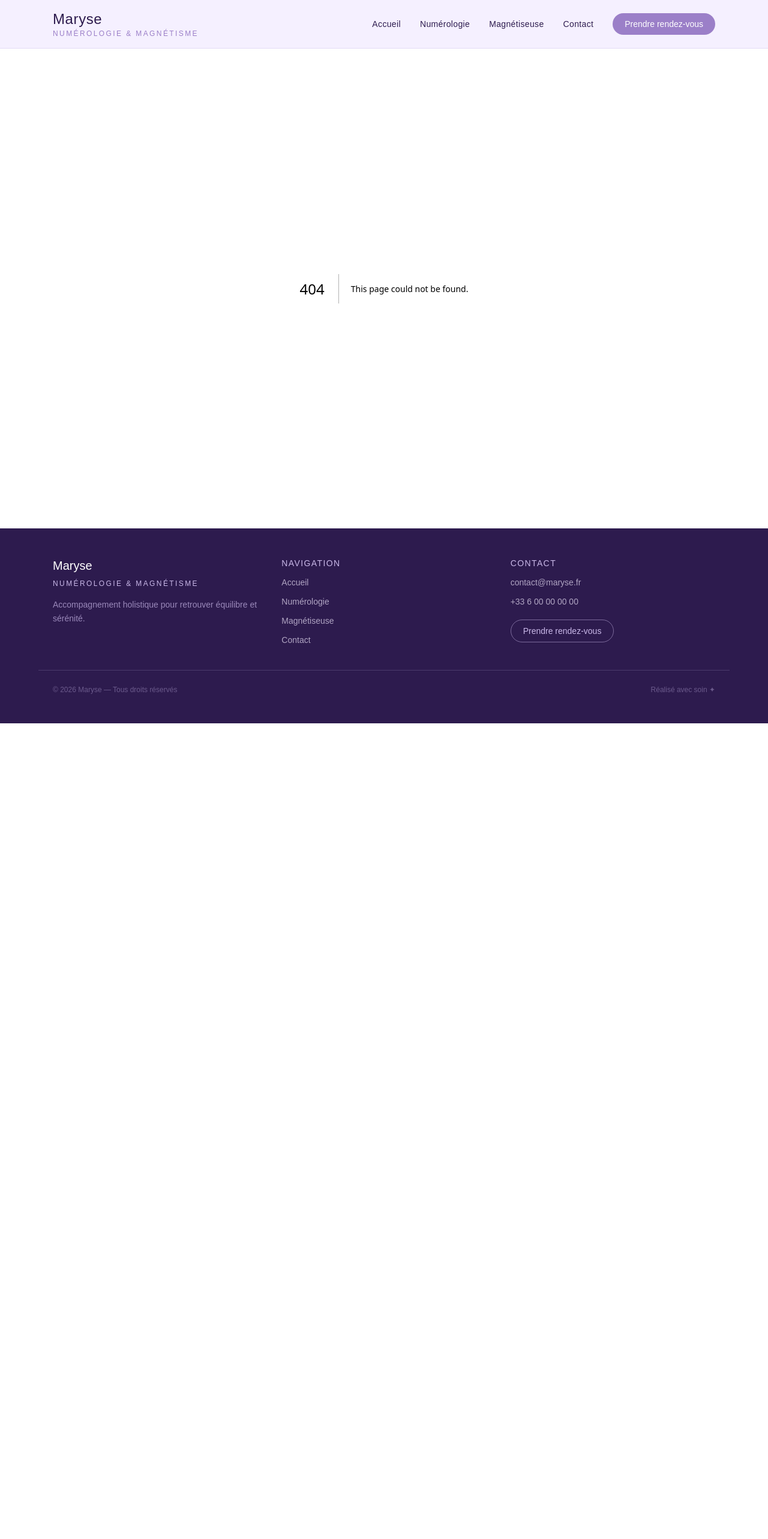
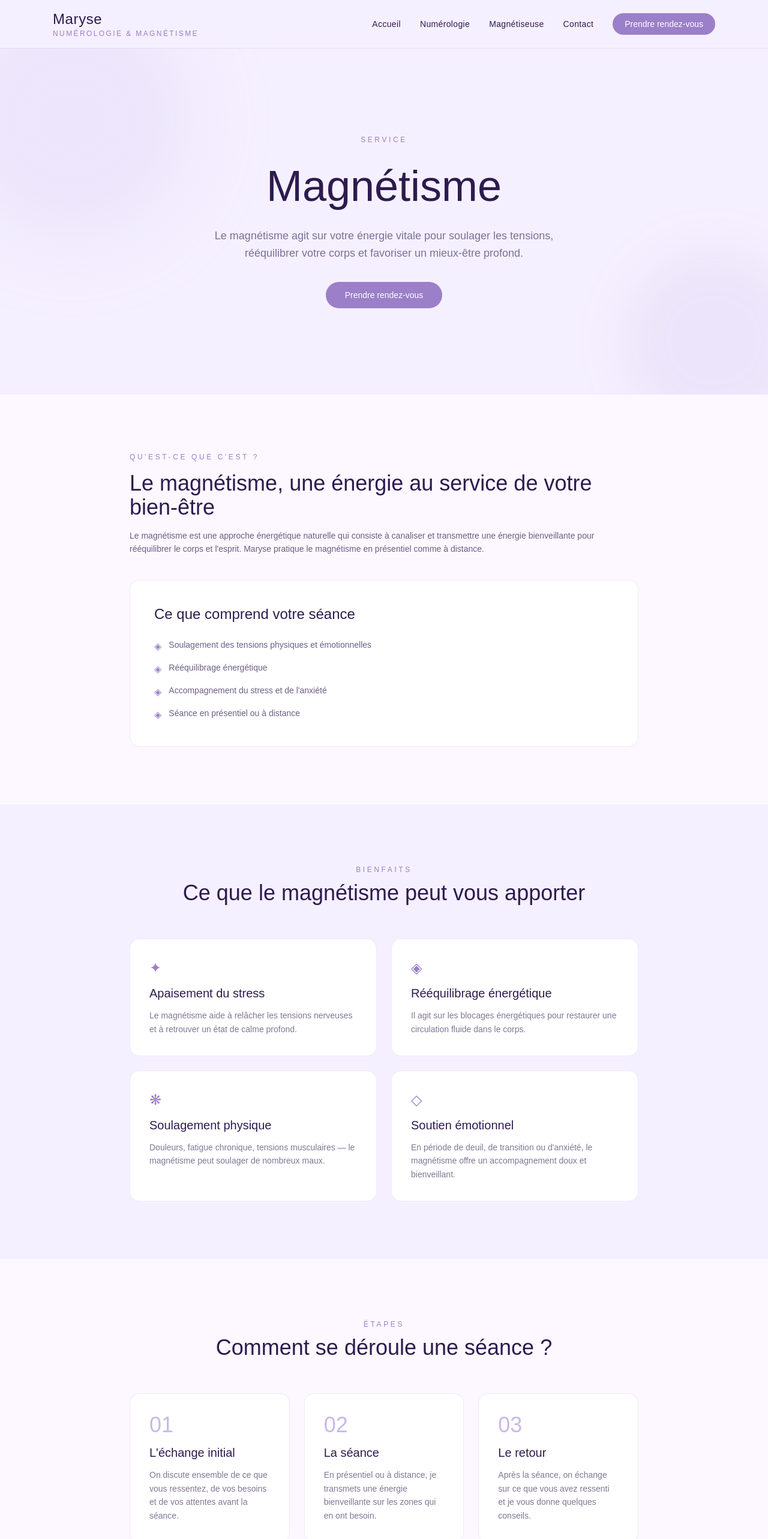
Before and after one commit to GumSurf/maryse-bien-etre, a Next.js app: page /magnetiseuse in a window 1280 px wide. Before the commit this address had no page. Shown: the top 2566 px of the page at 60% size. Before the commit the page ends 1206 px from the top, so only its background shows below. Built offline with nearby package versions, Linux system fonts and the light colour scheme; a web font is replaced by a local one.

Commit message:
Add: page magnetiseuse

```diff
--- /dev/null
+++ b/src/app/magnetiseuse/page.tsx
@@ -0,0 +1,193 @@
+import Link from "next/link";
+import { services, faqMagnetisme, avis, citation } from "../lib/data";
+import Faq from "../components/Faq";
+import Cta from "../components/Cta";
+import Citation from "../components/Citation";
+import AvisClients from "../components/AvisClients";
+
+const service = services.find((s) => s.slug === "magnetiseuse")!;
+const avisMagnetisme = avis.filter((a) => a.service === "Magnétisme");
+
+export default function MagnetiseurPage() {
+  return (
+    <>
+      {/* HERO */}
+      <section className="relative bg-[#F5F0FF] overflow-hidden">
+        <div className="absolute top-[-80px] left-[-80px] w-[400px] h-[400px] rounded-full bg-[#C9B8E8]/20 blur-3xl pointer-events-none" />
+        <div className="absolute bottom-[-60px] right-[-60px] w-[300px] h-[300px] rounded-full bg-[#9B7FC8]/10 blur-2xl pointer-events-none" />
+        <div className="max-w-6xl mx-auto px-6 py-24 md:py-36 flex flex-col items-center text-center gap-6 relative z-10">
+          <span className="font-lato text-xs tracking-[0.3em] uppercase text-[#9B7FC8]">
+            Service
+          </span>
+          <h1 className="font-playfair text-5xl md:text-7xl text-[#2D1B4E] leading-tight">
+            {service.title}
+          </h1>
+          <p className="font-lato text-base md:text-lg text-[#2D1B4E]/60 max-w-xl leading-relaxed">
+            {service.description}
+          </p>
+          <Link
+            href="/contact"
+            className="font-lato text-sm px-8 py-3 rounded-full bg-[#9B7FC8] text-white hover:bg-[#2D1B4E] transition-colors duration-300 mt-2"
+          >
+            Prendre rendez-vous
+          </Link>
+        </div>
+      </section>
+
+      {/* INTRO */}
+      <section className="bg-[#FDF8FF] py-24">
+        <div className="max-w-4xl mx-auto px-6 flex flex-col gap-10">
+          <div className="flex flex-col gap-4">
+            <span className="font-lato text-xs tracking-[0.3em] uppercase text-[#9B7FC8]">
+              Qu'est-ce que c'est ?
+            </span>
+            <h2 className="font-playfair text-4xl text-[#2D1B4E]">
+              Le magnétisme, une énergie au service de votre bien-être
+            </h2>
+            <p className="font-lato text-sm text-[#2D1B4E]/70 leading-relaxed">
+              {service.intro}
+            </p>
+          </div>
+
+          {/* Ce que comprend la séance */}
+          <div className="bg-white border border-[#C9B8E8]/30 rounded-2xl p-10 flex flex-col gap-6">
+            <h3 className="font-playfair text-2xl text-[#2D1B4E]">
+              Ce que comprend votre séance
+            </h3>
+            <ul className="flex flex-col gap-3">
+              {service.details.map((detail) => (
+                <li key={detail} className="flex items-start gap-3">
+                  <span className="text-[#9B7FC8] mt-0.5">◈</span>
+                  <span className="font-lato text-sm text-[#2D1B4E]/70 leading-relaxed">
+                    {detail}
+                  </span>
+                </li>
+              ))}
+            </ul>
+          </div>
+        </div>
+      </section>
+
+      {/* BIENFAITS */}
+      <section className="bg-[#F5F0FF] py-24">
+        <div className="max-w-4xl mx-auto px-6">
+          <div className="text-center mb-14">
+            <span className="font-lato text-xs tracking-[0.3em] uppercase text-[#9B7FC8]">
+              Bienfaits
+            </span>
+            <h2 className="font-playfair text-4xl text-[#2D1B4E] mt-2">
+              Ce que le magnétisme peut vous apporter
+            </h2>
+          </div>
+          <div className="grid grid-cols-1 sm:grid-cols-2 gap-6">
+            {[
+              {
+                icon: "✦",
+                title: "Apaisement du stress",
+                desc: "Le magnétisme aide à relâcher les tensions nerveuses et à retrouver un état de calme profond.",
+              },
+              {
+                icon: "◈",
+                title: "Rééquilibrage énergétique",
+                desc: "Il agit sur les blocages énergétiques pour restaurer une circulation fluide dans le corps.",
+              },
+              {
+                icon: "❋",
+                title: "Soulagement physique",
+                desc: "Douleurs, fatigue chronique, tensions musculaires — le magnétisme peut soulager de nombreux maux.",
+              },
+              {
+                icon: "◇",
+                title: "Soutien émotionnel",
+                desc: "En période de deuil, de transition ou d'anxiété, le magnétisme offre un accompagnement doux et bienveillant.",
+              },
+            ].map((item) => (
+              <div
+                key={item.title}
+                className="bg-white border border-[#C9B8E8]/30 rounded-2xl p-8 flex flex-col gap-3"
+              >
+                <span className="text-2xl text-[#9B7FC8]">{item.icon}</span>
+                <h3 className="font-playfair text-xl text-[#2D1B4E]">
+                  {item.title}
+                </h3>
+                <p className="font-lato text-sm text-[#2D1B4E]/60 leading-relaxed">
+                  {item.desc}
+                </p>
+              </div>
+            ))}
+          </div>
+        </div>
+      </section>
+
+      {/* DÉROULEMENT */}
+      <section className="bg-[#FDF8FF] py-24">
+        <div className="max-w-4xl mx-auto px-6">
+          <div className="text-center mb-14">
+            <span className="font-lato text-xs tracking-[0.3em] uppercase text-[#9B7FC8]">
+              Étapes
+            </span>
+            <h2 className="font-playfair text-4xl text-[#2D1B4E] mt-2">
+              Comment se déroule une séance ?
+            </h2>
+          </div>
+          <div className="grid grid-cols-1 md:grid-cols-3 gap-6">
+            {[
+              {
+                num: "01",
+                title: "L'échange initial",
+                desc: "On discute ensemble de ce que vous ressentez, de vos besoins et de vos attentes avant la séance.",
+              },
+              {
+                num: "02",
+                title: "La séance",
+                desc: "En présentiel ou à distance, je transmets une énergie bienveillante sur les zones qui en ont besoin.",
+              },
+              {
+                num: "03",
+                title: "Le retour",
+                desc: "Après la séance, on échange sur ce que vous avez ressenti et je vous donne quelques conseils.",
+              },
+            ].map((step) => (
+              <div
+                key={step.num}
+                className="bg-white border border-[#C9B8E8]/30 rounded-2xl p-8 flex flex-col gap-3"
+              >
+                <span className="font-playfair text-4xl text-[#C9B8E8]">
+                  {step.num}
+                </span>
+                <h3 className="font-playfair text-xl text-[#2D1B4E]">
+                  {step.title}
+                </h3>
+                <p className="font-lato text-sm text-[#2D1B4E]/60 leading-relaxed">
+                  {step.desc}
+                </p>
+              </div>
+            ))}
+          </div>
+        </div>
+      </section>
+
+      <Citation texte={citation.texte} auteur={citation.auteur} />
+
+      {avisMagnetisme.length > 0 && (
+        <AvisClients
+          items={avisMagnetisme}
+          subtitle="Témoignages"
+          title="Ce qu'ils en disent"
+        />
+      )}
+
+      <Faq
+        items={faqMagnetisme}
+        subtitle="Questions fréquentes"
+        title="Vos questions sur le magnétisme"
+      />
+
+      <Cta
+        title="Envie de retrouver votre équilibre ?"
+        description="Réservez votre séance de magnétisme en présentiel ou à distance. Maryse vous accompagne avec douceur."
+        buttonLabel="Prendre rendez-vous"
+      />
+    </>
+  );
+}
```
